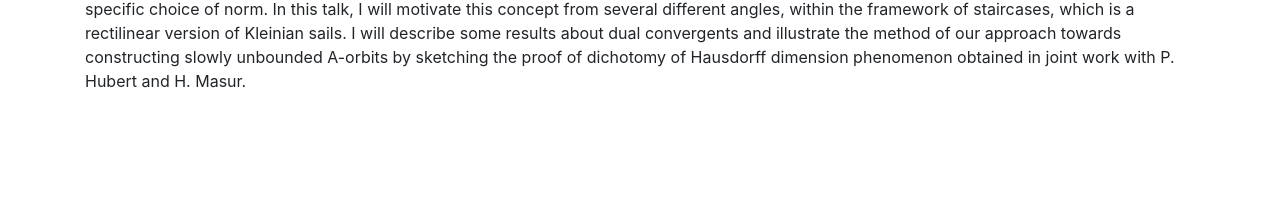
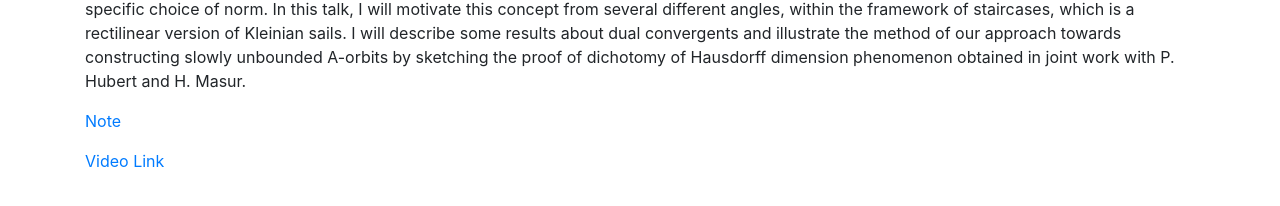
Before and after one commit to lively-cat-lover/DAHD-webinar, a Jekyll site: the page built from _posts/2021-11-19-Cheung.md, in a window 1280 px wide. Shown: the part 233-439 px from the top of the page. Built offline with Jekyll 4.4.1, drawn with Linux system fonts in a browser that asks for light colours.

Commit message:
add links

```diff
--- a/_posts/2021-11-19-Cheung.md
+++ b/_posts/2021-11-19-Cheung.md
@@ -7,3 +7,7 @@ categories: Diophantine approximation
 ---
 
 Abstract: There is a natural generalization of the concept of convergents of the continued fraction to higher dimensions that does not involve any specific choice of norm.  In this talk, I will motivate this concept from several different angles, within the framework of staircases, which is a rectilinear version of Kleinian sails.  I will describe some results about dual convergents and illustrate the method of our approach towards constructing slowly unbounded A-orbits by sketching the proof of dichotomy of Hausdorff dimension phenomenon obtained in joint work with P. Hubert and H. Masur.
+
+[Note](https://github.com/lively-cat-lover/DAHD-webinar/blob/master/assets/notes/InvariantsDA.pdf)
+
+[Video Link](https://drive.google.com/file/d/1fmuo9GRYAiCVCZQq7zOlaGUTpBNFpeK_/)
```
